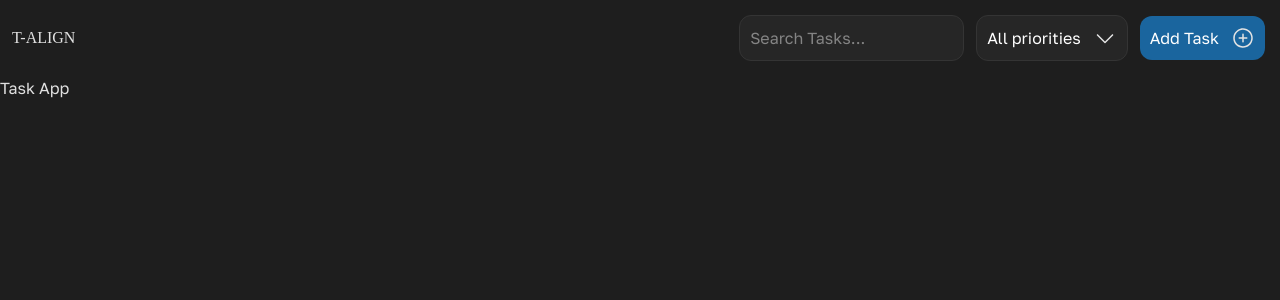
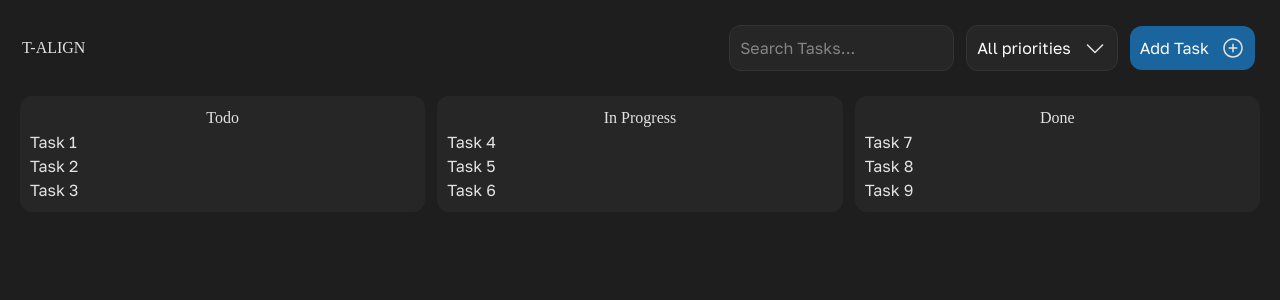
Before and after one commit to Mwrnk/t-align, a React (Vite) app: page /tasks in a window 1280 px wide. Shown: the top 300 px of the page. Built offline with nearby package versions, Linux system fonts and the light colour scheme; a web font is replaced by a local one.

Commit message:
chore: Creating a basis layout for taskSection

```diff
--- a/src/components/layout/index.js
+++ b/src/components/layout/index.js
@@ -1 +1,2 @@
 export { default as Header } from './header';
+export { default as Layout } from './layout';
--- /dev/null
+++ b/src/components/layout/layout.jsx
@@ -0,0 +1,9 @@
+function layout({ children }) {
+  return (
+    <div className=" flex-col h-full w-full p-2.5 items-center justify-center gap-3">
+      {children}
+    </div>
+  );
+}
+
+export default layout;
--- a/src/components/ui/index.js
+++ b/src/components/ui/index.js
@@ -1,3 +1,4 @@
 export { default as Button } from './button';
 export { default as Dropdown } from './dropdown';
 export { default as Input } from './input';
+export { default as TaskSection } from './taskSection';
--- /dev/null
+++ b/src/components/ui/taskSection.jsx
@@ -0,0 +1,12 @@
+function taskSection(props) {
+  return (
+    <div className="flex-1 shrink-0 basis-0  p-2.5 flex-col justify-center items-center gap-3 self-stretch rounded-xl bg-charcoal">
+      <div className="font-title text-center">
+        <h1>{props.title}</h1>
+      </div>
+      <div>{props.children}</div>
+    </div>
+  );
+}
+
+export default taskSection;
--- a/src/pages/TaskApp.jsx
+++ b/src/pages/TaskApp.jsx
@@ -1,10 +1,27 @@
 import React from 'react';
-import Header from '../components/layout/header';
+import { Header, Layout } from '../components/layout';
+import { TaskSection } from '../components/ui';
 export default function TaskApp() {
   return (
-    <div>
+    <Layout>
       <Header />
-      <h1>Task App</h1>
-    </div>
+      <div className=" flex flex-row p-2.5 items-start gap-3">
+        <TaskSection title="Todo">
+          <div>Task 1</div>
+          <div>Task 2</div>
+          <div>Task 3</div>
+        </TaskSection>
+        <TaskSection title="In Progress">
+          <div>Task 4</div>
+          <div>Task 5</div>
+          <div>Task 6</div>
+        </TaskSection>
+        <TaskSection title="Done">
+          <div>Task 7</div>
+          <div>Task 8</div>
+          <div>Task 9</div>
+        </TaskSection>
+      </div>
+    </Layout>
   );
 }
```
